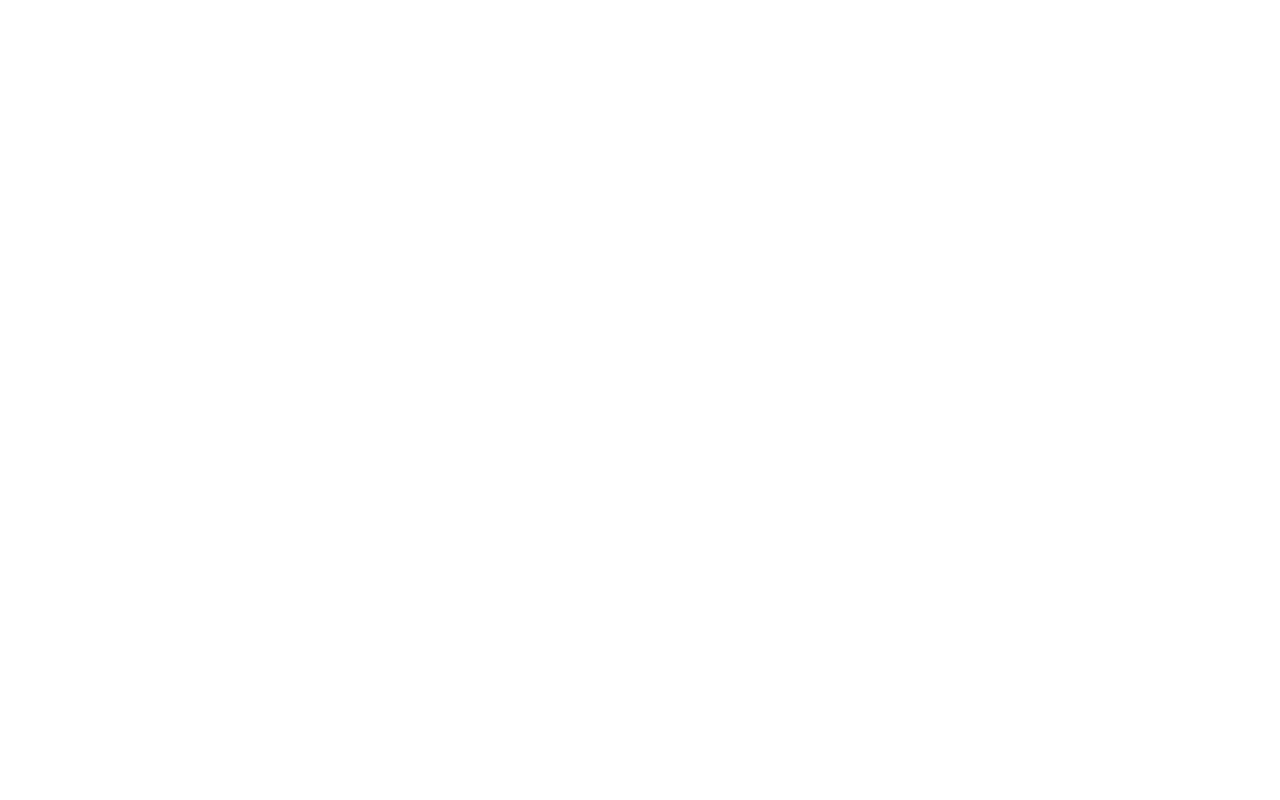
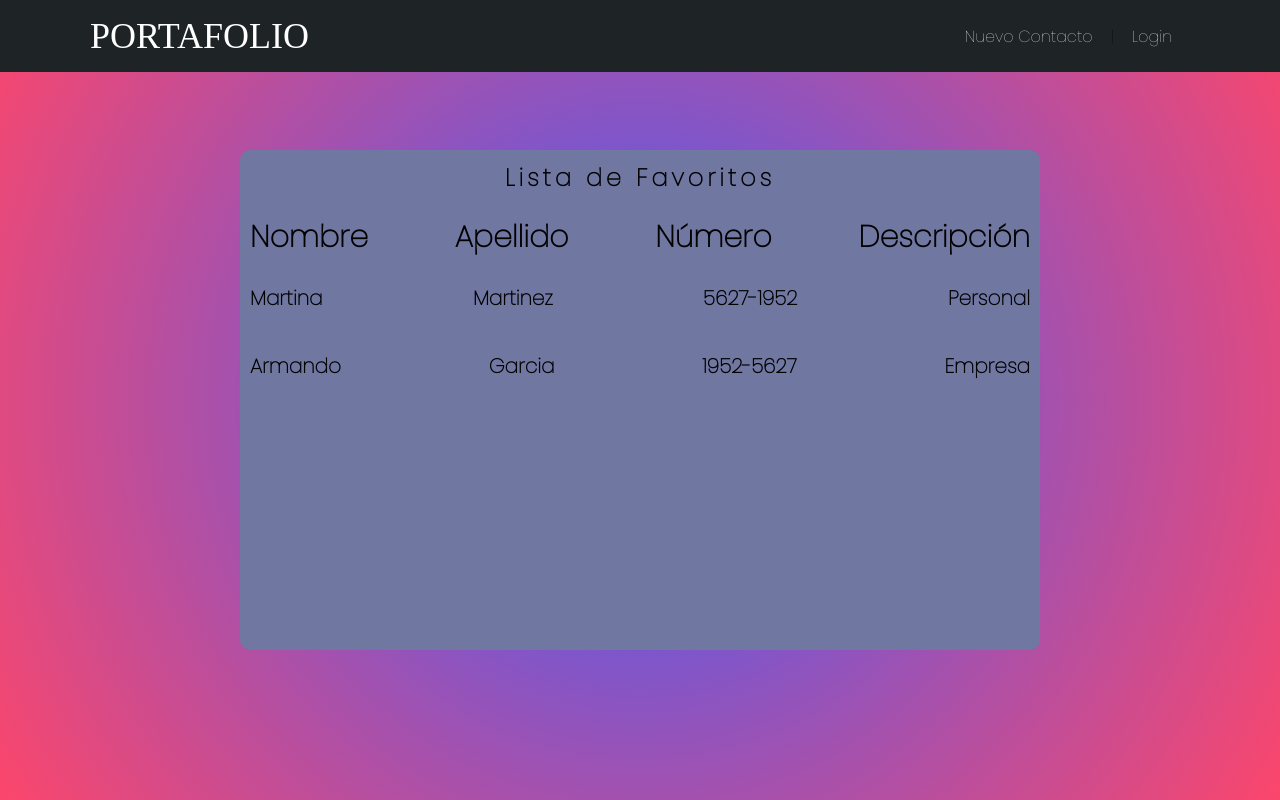
Before and after one commit to amax2019189/Agenda, a plain HTML site: page assets/Pages/favoritos.html in a window 1280 px wide. Drawn offline with Linux system fonts and the light colour scheme.

Commit message:
Se creo el diseño de favoritos con css

```diff
--- a/assets/Pages/favoritos.html
+++ b/assets/Pages/favoritos.html
@@ -3,10 +3,57 @@
 <head>
     <meta charset="UTF-8">
     <meta name="viewport" content="width=device-width, initial-scale=1.0">
+    <script src="https://kit.fontawesome.com/93625e9709.js" crossorigin="anonymous"></script>
+    <link rel="preconnect" href="https://fonts.googleapis.com">
+    <link rel="preconnect" href="https://fonts.gstatic.com" crossorigin>
+    <link href="https://fonts.googleapis.com/css2?family=Poppins:wght@100&display=swap" rel="stylesheet">
+    <link rel="stylesheet" href="../Style/styleFavoritos.css">
     <title>Favoritos</title>
 </head>
 
 <body>
+    <div class="header">
+        <header>
+            <div class="logo">
+                <a href="#">PORTAFOLIO</a>
+            </div>
+            <nav id="nav">
+                <ul>
+                    <li><a href="#">Nuevo Contacto</a></li>
+                    <li>|</li>
+                    <li><a href="#">Login</a></li>
+                </ul>
+            </nav>
+        </header>
+    </div>
 
+    <section>
+        <div class="contenedor">
+            <div class="listado-contacto">
+                <h1>Lista de Favoritos</h1>
+
+                <div class="contacto">
+                    <h3>Nombre</h3>
+                    <h3>Apellido</h3>
+                    <h3>Número</h3>
+                    <h3>Descripción</h3>
+                </div>
+
+                <div class="contacto">
+                    <p>Martina</p>
+                    <p>Martinez</p>
+                    <p>5627-1952</p>
+                    <p>Personal</p>
+                </div>
+
+                <div class="contacto">
+                    <p>Armando</p>
+                    <p>Garcia</p>
+                    <p>1952-5627</p>
+                    <p>Empresa</p>
+                </div>
+            </div>
+        </div>
+    </section>
 </body>
 </html>
--- a/assets/Style/styleFavoritos.css
+++ b/assets/Style/styleFavoritos.css
@@ -0,0 +1,106 @@
+*{
+    font-family: "Poppins", sans-serif;
+    margin: 0;
+    padding: 0;
+}
+
+body{
+    background: rgb(63, 94, 251);
+    background: radial-gradient(circle, rgb(63,94,251,1) 0%, rgba(252,70,107,1) 100%);
+}
+
+html{
+    scroll-behavior: smooth;
+  }
+
+  .header{
+    background: #1e2326;
+    position: fixed;
+    width: 100%;
+    top: 0;
+    left: 0;
+    z-index: 99;
+  }
+
+  .header header{
+    max-width: 1100px;
+    margin: auto;
+    display: flex;
+    justify-content: space-between;
+    align-items: center;
+    padding: 15px 20px;
+  }
+
+  .header header .logo a{
+    font-family: 'Righteous';
+    font-size: 36px;
+    color: white;
+    text-decoration: none;
+  }
+
+  .header header ul{
+    display: flex;
+    list-style: none;
+  }
+
+  .header header nav ul li a{
+    text-align: none;
+    color: #fff;
+    margin: 0 15px;
+    padding: 3px;
+    transition: .5s;
+    text-decoration: none;
+  }
+
+  .header header nav ul li a:hover{
+    color: rgb(63, 94, 251);
+  }
+
+section{
+    display: flex;
+    justify-content: center;
+    align-items: center;
+    width: 100%;
+    min-height: 100vh;
+}
+
+.contenedor{
+    background-color: #7077A1;
+    width: 800px;
+    height: 500px;
+    border-radius: 10px;
+}
+
+.contenedor .listado-contacto .contacto h3{
+    font-size: 30px;
+}
+
+.contenedor .listado-contacto .contacto p{
+    font-size: 20px;
+    color: black;
+    font-weight: bold;
+}
+
+.listado-contacto{
+    display: flex;
+    flex-direction: column;
+}
+
+.listado-contacto h1{
+    text-align: center;
+    letter-spacing: 4px;
+    padding: 10px;
+    top: 10px;
+}
+
+.contacto{
+    display: flex;
+    flex-direction: row;
+    justify-content: space-between;
+    height: 3rem;
+    margin: 10px;
+}
+
+.icono{
+    cursor: pointer;
+}
```
